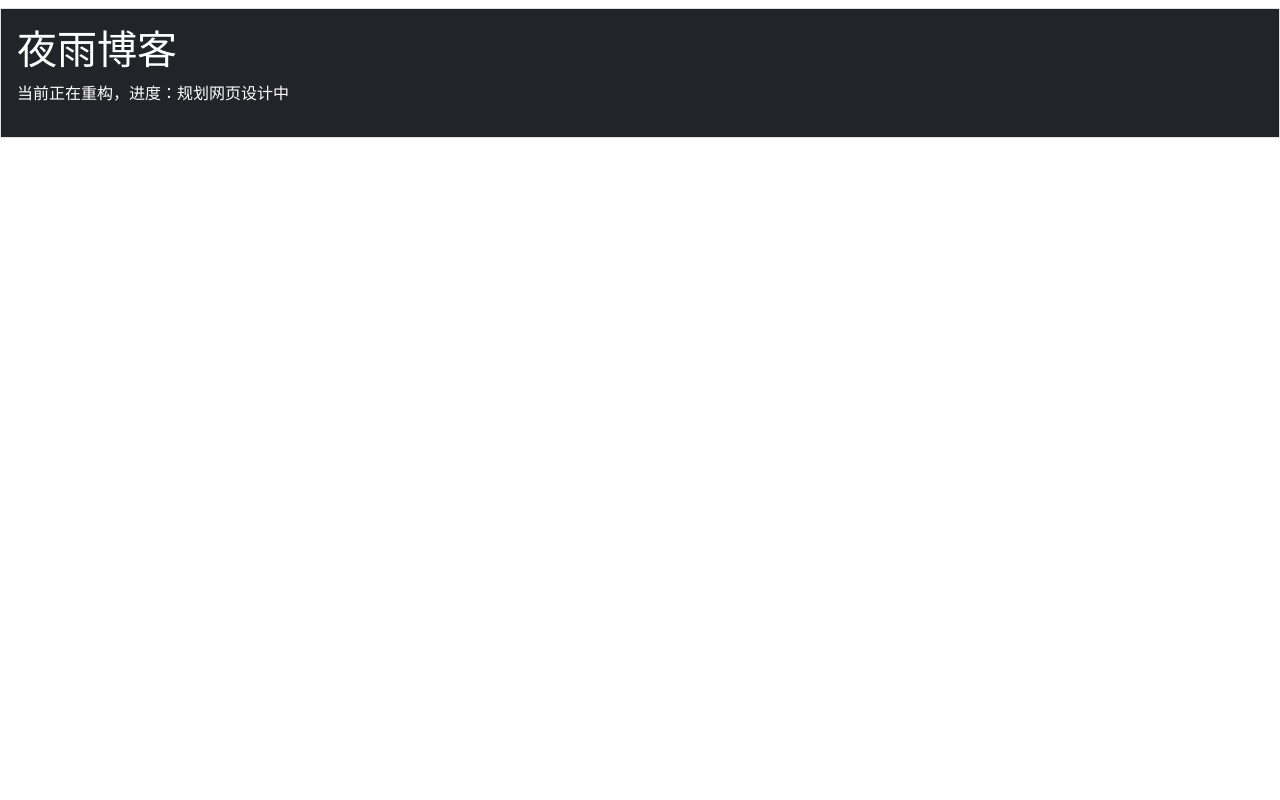
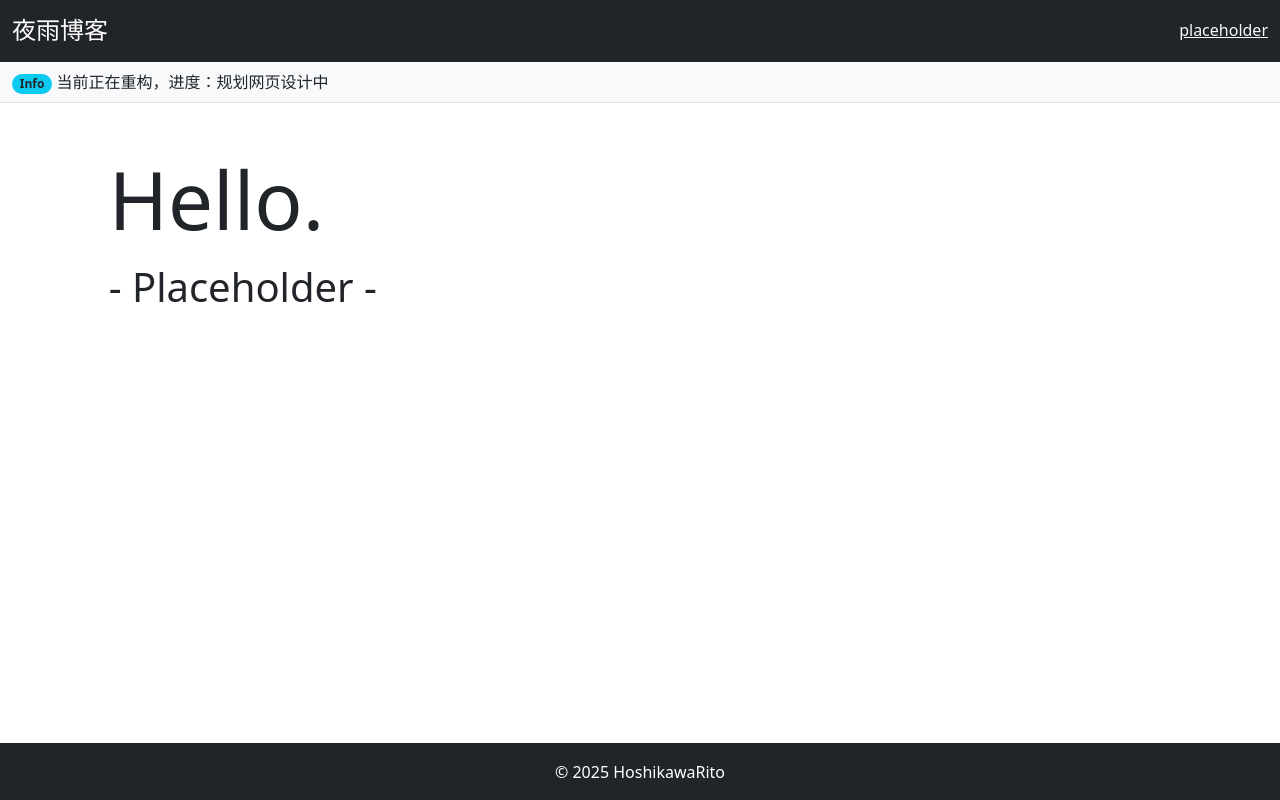
Before and after one commit to HoshikawaRito/hoshikawarito.github.io, a plain HTML site: page index.html in a window 1280 px wide. Drawn offline with nearby package versions, Linux system fonts and the light colour scheme.

Commit message:
添加之后会用到的图片，对主页适当填充

```diff
--- a/index.html
+++ b/index.html
@@ -7,11 +7,31 @@
     <link rel="stylesheet" href="https://cdn.jsdelivr.net/npm/bootstrap@5.3.7/dist/css/bootstrap.min.css">
 </head>
 
-<body>
-    <div class="container-fluid p-3 my-2 border bg-dark text-white">
-        <h1>夜雨博客</h1>
-        <p>当前正在重构，进度：规划网页设计中</p>
+<body class="d-flex flex-column min-vh-100">
+    <header class="bd-header bg-dark py-3 d-flex align-items-stretch border-bottom border-dark">
+        <div class="container-fluid d-flex align-items-center">
+            <h1 class="d-flex align-items-center fs-4 text-white mb-0">
+                夜雨博客
+            </h1>
+            <a href="#" class="ms-auto link-light" hreflang="zh-CN">placeholder</a>
+        </div>
+    </header>
+    <div class="container-fluid pt-2 pb-2 bg-light border-bottom">
+        <span class="badge rounded-pill bg-info text-dark">Info</span>
+        当前正在重构，进度：规划网页设计中
     </div>
+    <div class="row">
+        <div class="col-1"></div>
+        <div class="col-5 pt-5">
+            <p class="display-1">Hello.</p>
+            <p class="display-6">- Placeholder -</p>
+        </div>
+    </div>
+    <footer class="bd-footer py-3 mt-auto bg-dark text-white border-top border-dark">
+        <div class="container-fluid text-center align-items-center">
+            <p class="mb-0">© 2025 HoshikawaRito</p>
+        </div>
+    </footer>
 </body>
 
 </html>
```
Also changed, not shown: cornflower.jpg (added).
